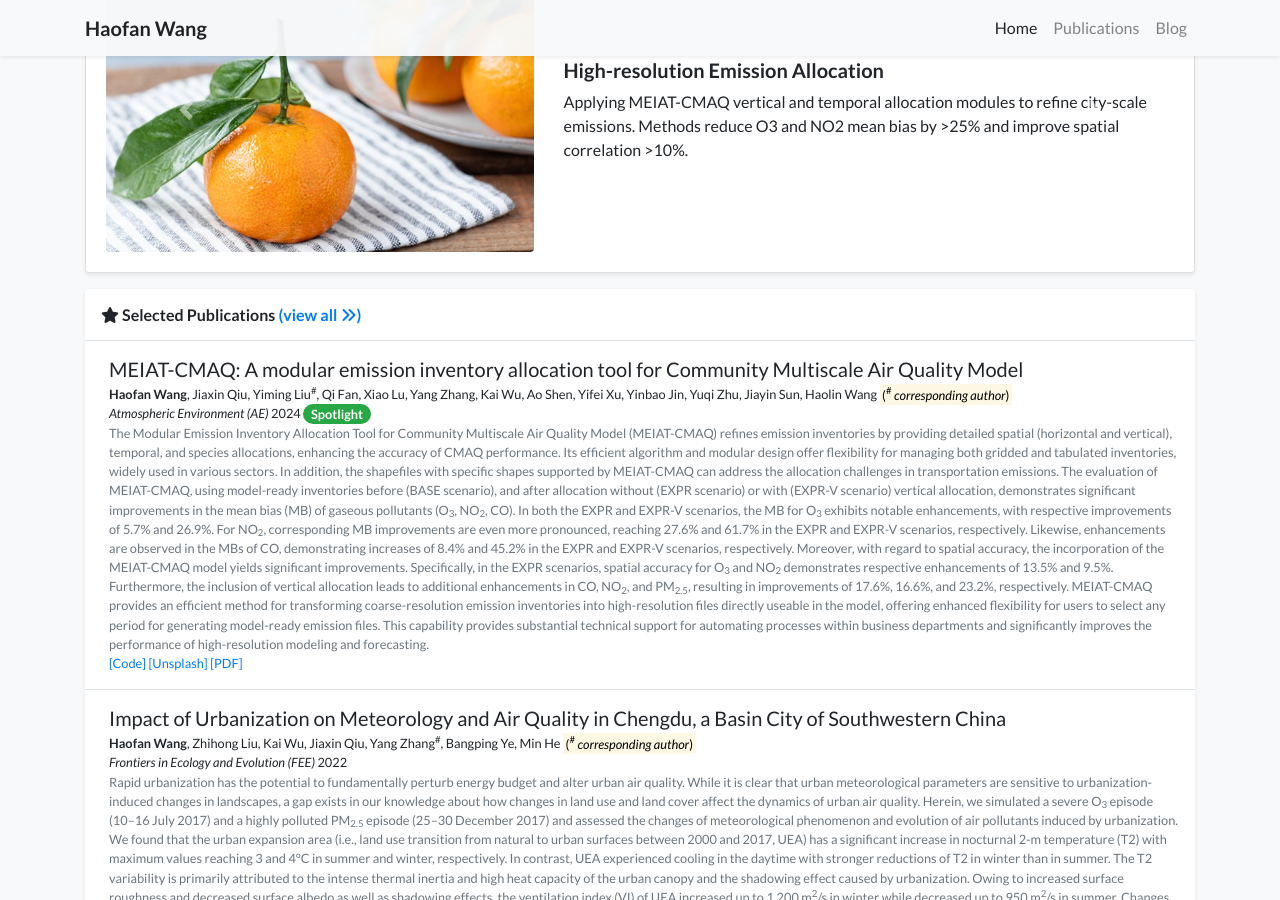
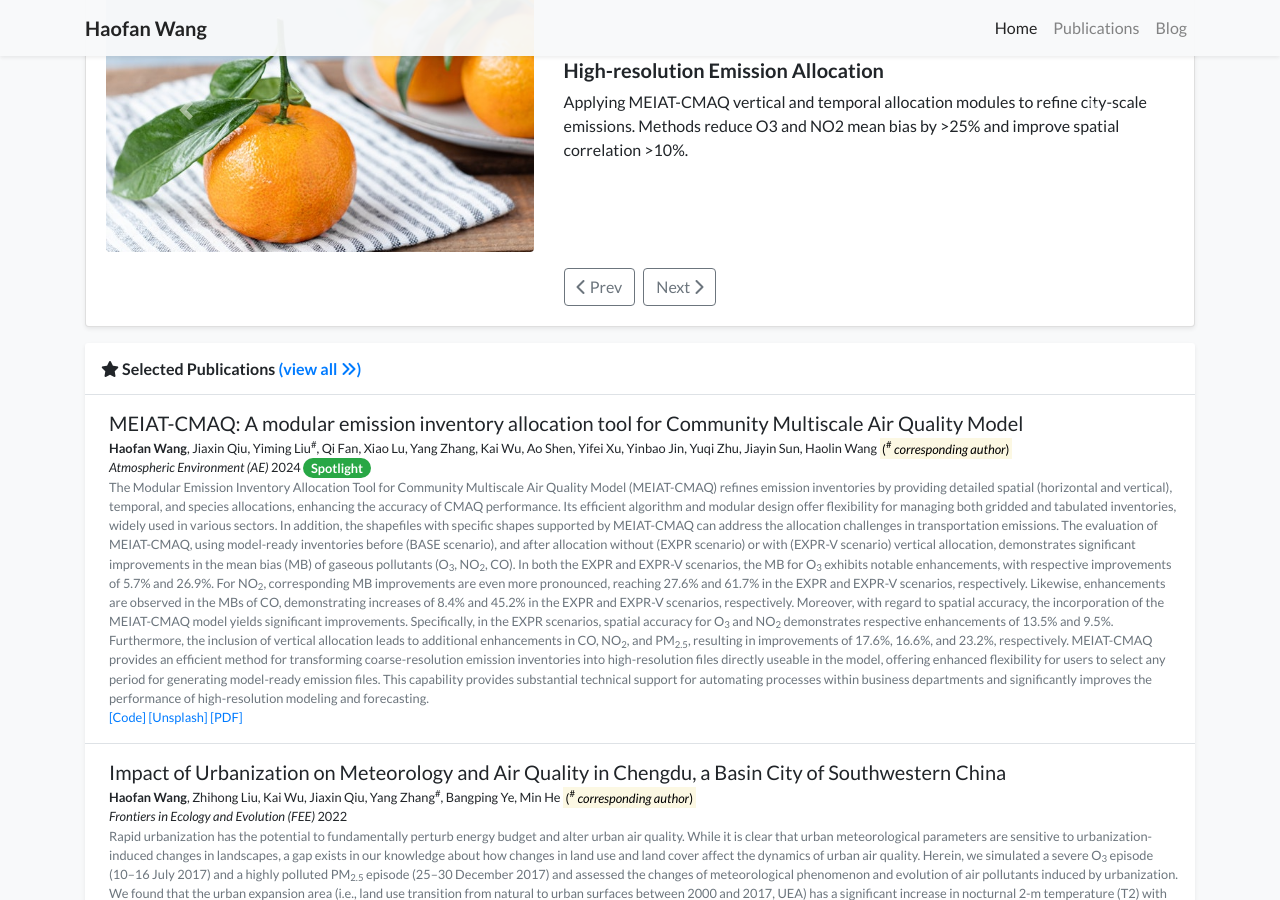
Before and after one commit to Airwhf/Airwhf.github.io, a Jekyll site: the page built from index.html, in a window 1280 px wide and 900 px high, scrolled down 873 px. Built offline with Jekyll 4.4.1, drawn with Linux system fonts in a browser that asks for light colours; a style sheet for code colours, icons or effects is not loaded.

Commit message:
Update current_work_carousel.html

```diff
--- a/_includes/widgets/current_work_carousel.html
+++ b/_includes/widgets/current_work_carousel.html
@@ -4,7 +4,7 @@
 
         {% assign works = site.data.current_work.items %}
         {% if works and works.size > 0 %}
-        <div id="currentWorkCarousel" class="carousel slide" data-ride="carousel">
+        <div id="currentWorkCarousel" class="carousel slide" data-ride="carousel" data-interval="5000" data-pause="hover" data-wrap="true">
             <ol class="carousel-indicators">
                 {% for work in works %}
                 <li data-target="#currentWorkCarousel" data-slide-to="{{ forloop.index0 }}" class="{% if forloop.first %}active{% endif %}"></li>
@@ -34,6 +34,14 @@
                 <span class="sr-only">Next</span>
             </a>
         </div>
+        <div class="d-flex justify-content-center mt-3">
+            <button class="btn btn-outline-secondary mr-2" type="button" data-target="#currentWorkCarousel" data-slide="prev">
+                <i class="fas fa-chevron-left"></i> Prev
+            </button>
+            <button class="btn btn-outline-secondary" type="button" data-target="#currentWorkCarousel" data-slide="next">
+                Next <i class="fas fa-chevron-right"></i>
+            </button>
+        </div>
         {% else %}
         <p class="mb-0">No current work items yet.</p>
         {% endif %}
```
